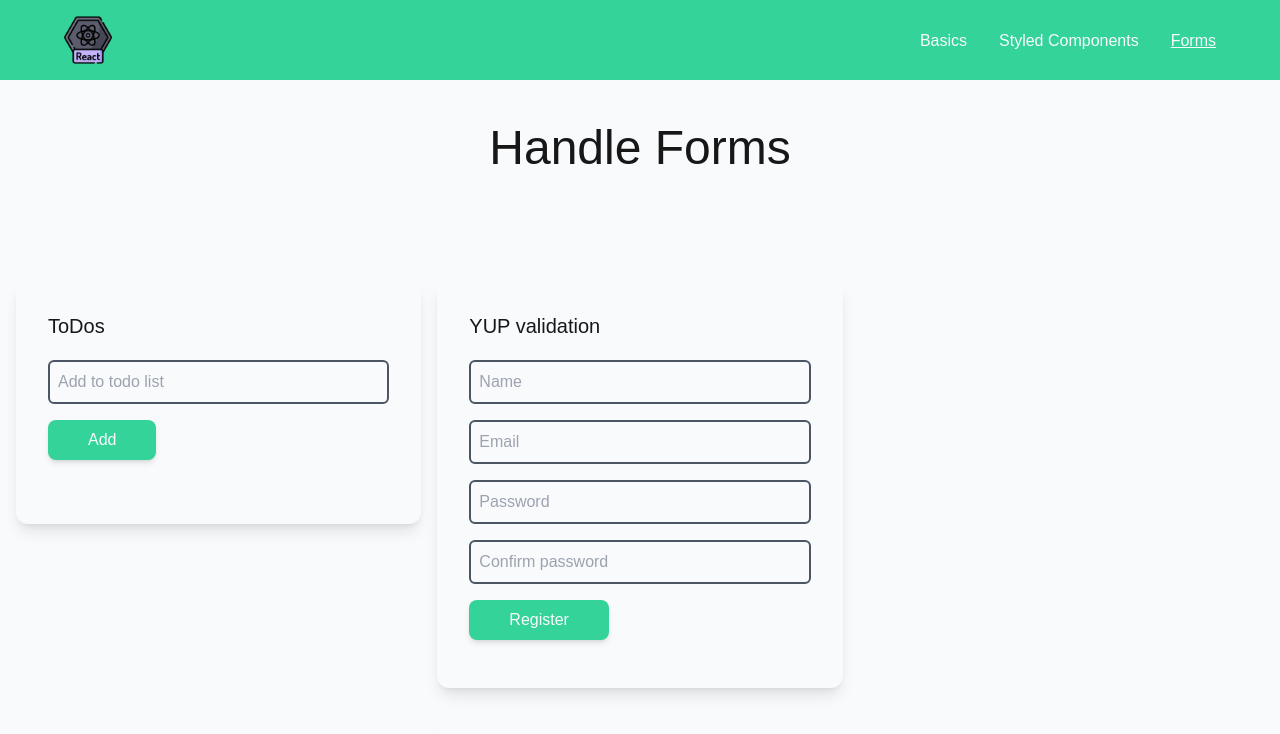
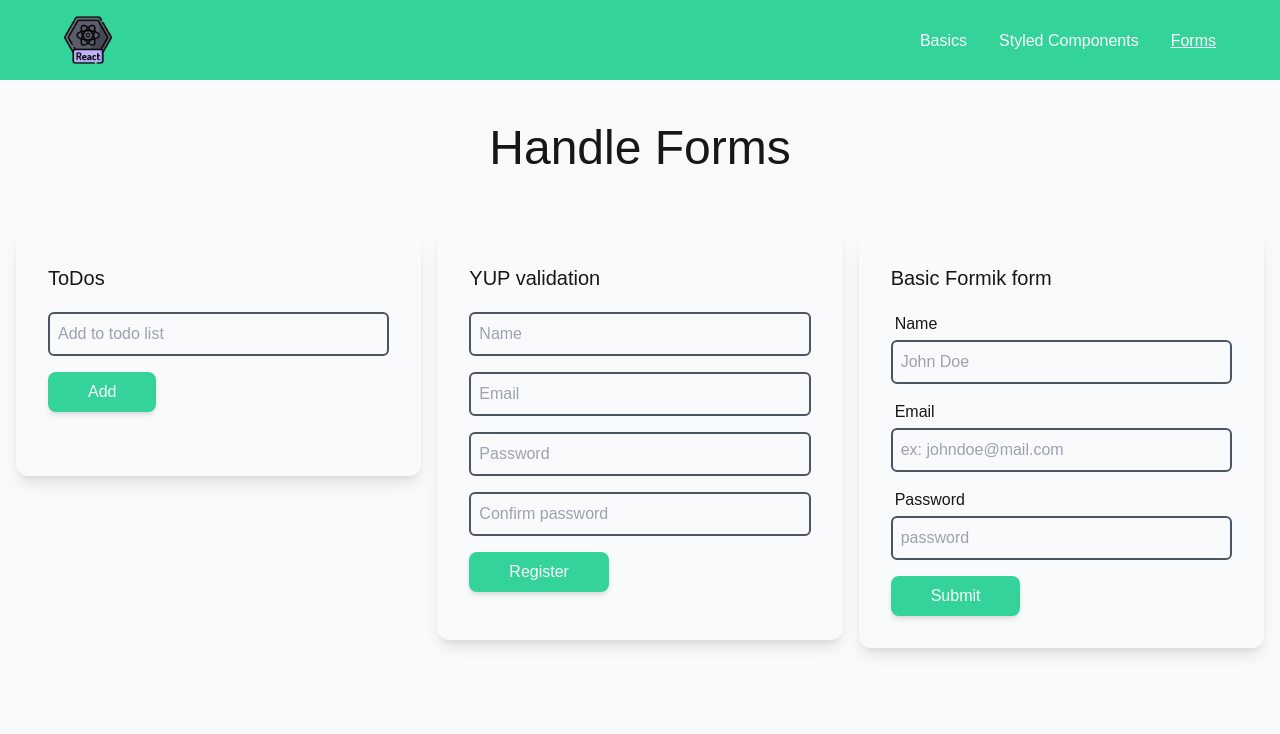
Before and after one commit to DevKasun/100DaysOfCode, a React (Vite) app in the folder react-project/: page /forms in a window 1280 px wide. Shown: the top 734 px of the page. Built offline with nearby package versions, Linux system fonts and the light colour scheme; a web font is replaced by a local one.

Commit message:
Basic Formik Form

```diff
--- a/react-project/package.json
+++ b/react-project/package.json
@@ -8,6 +8,7 @@
     "preview": "vite preview"
   },
   "dependencies": {
+    "formik": "^2.2.9",
     "react": "^18.0.0",
     "react-dom": "^18.0.0",
     "react-router-dom": "^6.3.0",
--- a/react-project/src/components/Form/Form.jsx
+++ b/react-project/src/components/Form/Form.jsx
@@ -3,7 +3,7 @@ import React from 'react';
 const Form = (props) => {
 	return (
 		<div
-			className={`flex items-center justify-center form-wrapper my-12 py-12 bg-green-300 rounded-lg ${props.className}`}
+			className={`flex items-center justify-center form-wrapper py-12 bg-green-300 rounded-lg ${props.className}`}
 		>
 			<form
 				action={props.action}
--- /dev/null
+++ b/react-project/src/components/Lessons/HandleForms/FormikForm/BasicFormik.jsx
@@ -0,0 +1,66 @@
+import React from 'react';
+import { Formik, Field, Form } from 'formik';
+
+import Label from '../../../Label/Label';
+import Button from '../../../Button/Button';
+
+const BasicFormik = () => {
+	return (
+		<div className='flex items-center justify-center form-wrapper py-12 bg-green-300 rounded-lg bg-slate-50'>
+			<div className='wrapper text-left w-full max-w-2xl p-8 bg-slate-50 shadow-lg rounded-xl overflow-hidden'>
+				<Formik
+					initialValues={{
+						name: '',
+						email: '',
+						password: '',
+					}}
+					onSubmit={async (values) => {
+						await new Promise((r) => {
+							setTimeout(r, 500);
+						});
+						alert(JSON.stringify(values, null, 2));
+					}}
+				>
+					<Form>
+						<h3 className='text-xl'>Basic Formik form</h3>
+						<div className='pb-4'>
+							<Label htmlFor='name'>Name</Label>
+							<Field
+								type='text'
+								id='name'
+								name='name'
+								placeholder='John Doe'
+								className='bg-slate-50 w-full border-2 border-solid border-gray-600 rounded-md p-2 focus:border-emerald-400'
+							/>
+						</div>
+						<div className='pb-4'>
+							<Label htmlFor='email'>Email</Label>
+							<Field
+								type='email'
+								id='email'
+								name='email'
+								placeholder='ex: johndoe@mail.com'
+								className='bg-slate-50 w-full border-2 border-solid border-gray-600 rounded-md p-2 focus:border-emerald-400'
+							/>
+						</div>
+						<div className='pb-4'>
+							<Label htmlFor='password'>Password</Label>
+							<Field
+								type='password'
+								id='password'
+								name='password'
+								placeholder='password'
+								className='bg-slate-50 w-full border-2 border-solid border-gray-600 rounded-md p-2 focus:border-emerald-400'
+							/>
+						</div>
+						<div>
+							<Button type='submit'>Submit</Button>
+						</div>
+					</Form>
+				</Formik>
+			</div>
+		</div>
+	);
+};
+
+export default BasicFormik;
--- a/react-project/src/components/Lessons/HandleForms/HandleForm.jsx
+++ b/react-project/src/components/Lessons/HandleForms/HandleForm.jsx
@@ -2,6 +2,7 @@ import React from 'react';
 
 import TodoApp from './ToDoApp/TodoForm';
 import YupFormValidation from './FormValidationWithYup/YupFormValidation';
+import BasicFormik from './FormikForm/BasicFormik';
 
 const HandleForm = () => {
 	return (
@@ -12,6 +13,9 @@ const HandleForm = () => {
 			<div className='yup-form'>
 				<YupFormValidation />
 			</div>
+			<div className='formik-form-basic'>
+				<BasicFormik />
+			</div>
 		</div>
 	);
 };
```
Also changed, not shown: 1 other file (tests, documents, lock files or other folders).
